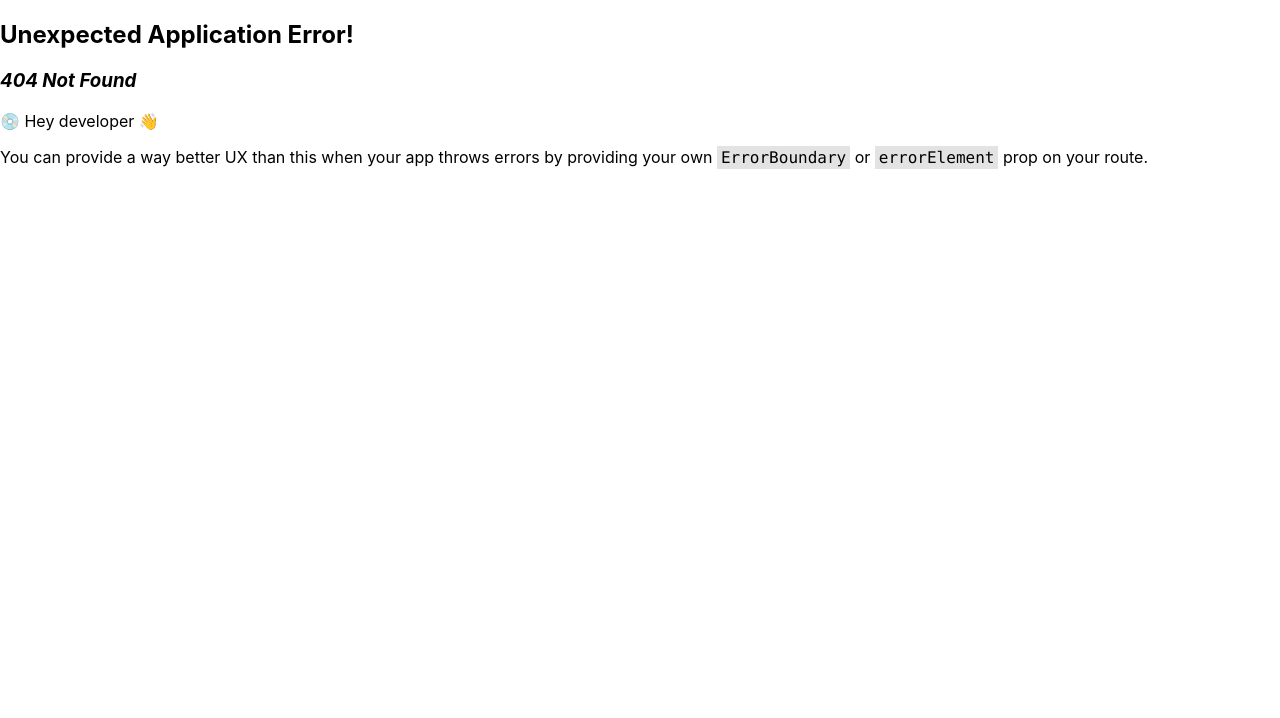
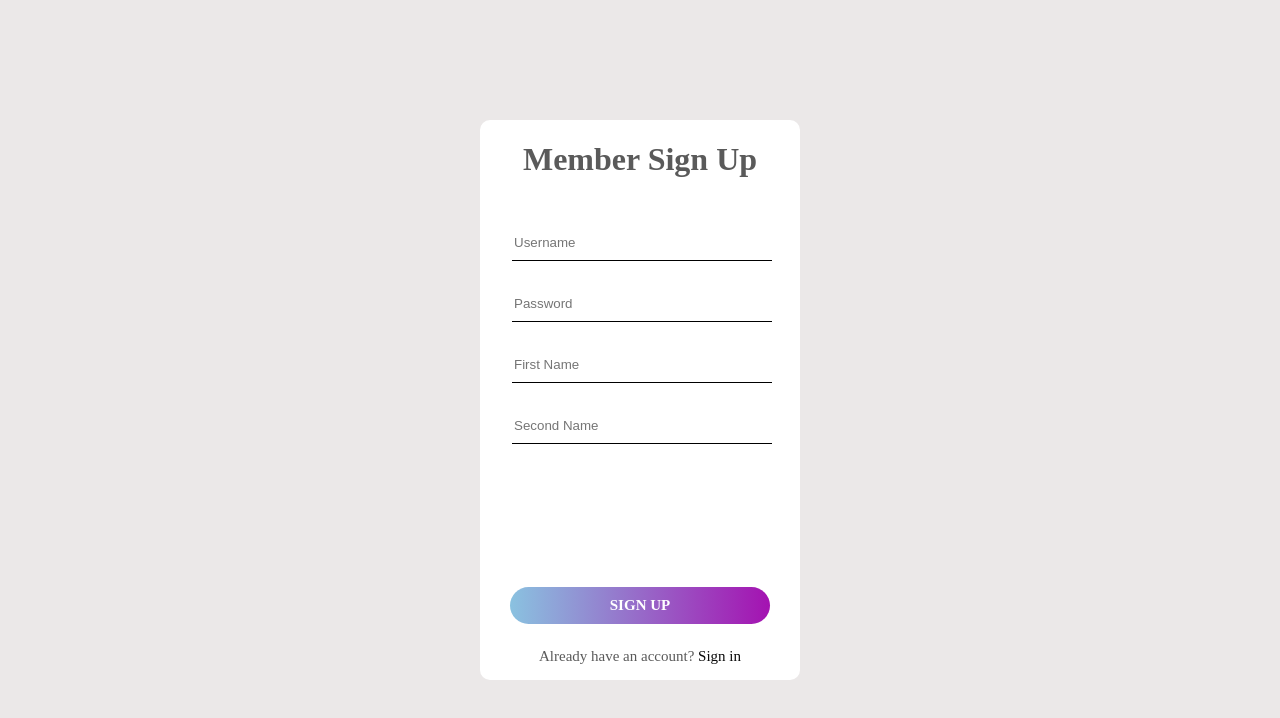
Before and after one commit to koryun23/chat-application-frontend, a React (Create React App) app: page /join in a window 1280 px wide. Before the commit this address had no page. Shown: the top 718 px of the page. Built offline with nearby package versions, Linux system fonts and the light colour scheme; the HTML template or start-up script is replaced by a standard one.

Commit message:
enabling the sign up feature

```diff
--- a/src/App.js
+++ b/src/App.js
@@ -5,6 +5,7 @@ import { useEffect, useState } from 'react';
 import { createRoot } from 'react-dom/client';
 import { createBrowserRouter, RouterProvider, Route, Link, Navigate } from 'react-router-dom';
 import HomePage from './pages/home/HomePage';
+import SignUp from './pages/signup/SignUp';
 
 export default function App() {
 
@@ -35,6 +36,13 @@ export default function App() {
       element: (
         role && role != "null" ? <HomePage onLogOut={() => setRole(null)}/> : <Navigate to="/auth"/>
       )
+    },
+
+    {
+      path: "/join",
+      element: (
+        <SignUp />
+      )
     }
   ]
   );
--- a/src/components/auth/LoginBox.js
+++ b/src/components/auth/LoginBox.js
@@ -60,7 +60,7 @@ export default function LoginBox(props) {
                     LOGIN
             </a>
 
-            <p className="create-account-text">Don't have an account? <a className="create-account-link" href="/">Sign up</a></p>
+            <p className="create-account-text">Don't have an account? <a className="create-account-link" href="/join">Sign up</a></p>
         </div>
     );
 }
--- /dev/null
+++ b/src/components/signup/SignUpBox.js
@@ -0,0 +1,67 @@
+import React from "react";
+import "../../css/signup/SignUpBox.css";
+import { useState } from "react";
+
+export default function SignUpBox(props) {
+
+    const [username, setUsername] = useState("");
+    const [password, setPassword] = useState("");
+    const [firstName, setFirstName] = useState("");
+    const [secondName, setSecondName] = useState("");
+
+    const handleUsernameChange = (event) => {
+        setUsername(event.target.value);
+    }
+
+    const handlePasswordChange = (event) => {
+        setPassword(event.target.value);
+    }
+
+    const handleFirstNameChange = (event) => {
+        setFirstName(event.target.value);
+    }
+
+    const handleSecondNameChange = (event) => {
+        setSecondName(event.target.value);
+    }
+
+    const clickSignUpButton = (event) => {
+        event.preventDefault();
+        props.onSuccessfulRegistration(username, password, firstName, secondName);
+    }
+
+    return (
+        <div className="sign-up-box">
+            <h1 className="sign-up-box-description">Member Sign Up</h1>
+            <form className="sign-up-form">
+                <input type="text"
+                       className={props.errorMessages.length == 0 ? "input" : "input error"}
+                       onChange={(event) => handleUsernameChange(event)}
+                       value={username}
+                       placeholder="Username"/>
+                <input type="password"
+                       className={props.errorMessages.length == 0 ? "input" : "input error"}
+                       onChange={(event) => handlePasswordChange(event)}
+                       value={password}
+                       placeholder="Password"/>
+                <input type="text"
+                       className={props.errorMessages.length == 0 ? "input" : "input error"}
+                       onChange={(event) => handleFirstNameChange(event)}
+                       value={firstName}
+                       placeholder="First Name"/>
+                <input type="text"
+                       className={props.errorMessages.length == 0 ? "input" : "input error"}
+                       onChange={(event) => handleSecondNameChange(event)}
+                       value={secondName}
+                       placeholder="Second Name"/>
+            </form>
+            {
+                props.errorMessages.length > 0 ? <p className="error-message">{props.errorMessages[0]}</p> : <br></br>
+            }
+            <a className="sign-up-button" onClick={(event) => clickSignUpButton(event)} href="/">
+                    SIGN UP
+            </a>
+            <p className="sign-in-text">Already have an account? <a href="/auth" className="sign-in-link">Sign in</a></p>
+        </div>
+    );
+}
--- /dev/null
+++ b/src/css/signup/SignUpBox.css
@@ -0,0 +1,76 @@
+.sign-up-box {
+    background-color: white;
+    border-radius: 10px;
+    margin: auto;
+    width: 25%;
+    height: 70%;
+    position: fixed;
+    right: 0;
+    left: 0;
+    top: 0;
+    bottom: 0;
+    overflow: hidden;
+}
+
+.sign-up-box-description {
+    color: rgb(90, 90, 90);
+    text-align: center;
+    font-family: cursive;
+}
+
+.sign-up-form {
+    overflow: hidden;
+}
+
+.input {
+    display: block;
+    padding-top: 10px;
+    padding-bottom: 10px;
+    margin-top: 25px;
+    margin-left: 10%;
+    margin-right: 10%;
+    width: 80%;
+    border: none;
+    border-bottom: 1px solid black;
+}
+
+.error {
+    border-bottom: 1px solid red;
+}
+.sign-up-button {
+    padding: 10px;
+    border-radius: 30px;
+    background-image: linear-gradient(to right, rgb(138, 194, 224), rgb(164, 18, 177));
+    color: white;
+    font-size: 15px;
+    font-weight: bolder;
+    font-family: cursive;
+    text-decoration: none;
+    text-align: center;
+    position: absolute;
+    bottom: 10%;
+    left: 30px;
+    right: 30px;
+}
+
+.sign-in-text {
+    position: absolute;
+    bottom: 0px;
+    left: 0px;
+    right: 0px;
+    text-align: center;
+    font-size: 15px;
+    color: rgb(90, 90, 90);
+    font-family: cursive;
+}
+
+.sign-in-link {
+    text-decoration: none;
+    color: rgb(10, 10, 10);
+}
+
+.error-message {
+    color: red;
+    font-family: cursive;
+    text-align: center;
+}
--- /dev/null
+++ b/src/css/signup/SignUpPage.css
@@ -0,0 +1,6 @@
+.sign-up-page {
+    position: absolute;
+    width: 100%;
+    height: 100%;
+    background-color: rgb(235, 232, 232);
+}
--- /dev/null
+++ b/src/pages/signup/SignUp.js
@@ -0,0 +1,39 @@
+import React, { useState } from "react";
+import axios from "axios";
+
+import "../../css/signup/SignUpPage.css";
+import SignUpBox from "../../components/signup/SignUpBox";
+import { Navigate } from "react-router-dom";
+
+const API_URL = "http://localhost:8000/";
+
+export default function SignUp(props) {
+
+    const [redirectToLogin, setRedirectToLogin] = useState(false);
+    const [errorMessages, setErrorMessages] = useState([]);
+
+    const onSuccessfulRegistration = (username, password, firstName, secondName) => {
+        axios.post(API_URL + "join", {
+            username: username,
+            password: password,
+            firstName: firstName,
+            secondName: secondName
+        }).then(res => {
+            if(res.status == 200) {
+                setRedirectToLogin(true);
+            }
+        }).catch(err => {
+            setErrorMessages(err.response.data.errors);
+        });
+    }
+
+    if(redirectToLogin) {
+        return <Navigate to="/auth" />
+    }
+    return (
+        <div className="sign-up-page">
+            <SignUpBox onSuccessfulRegistration={(username, password, firstName, secondName) => onSuccessfulRegistration(username, password, firstName, secondName)}
+                       errorMessages={errorMessages}/>
+        </div>
+    );
+}
```
